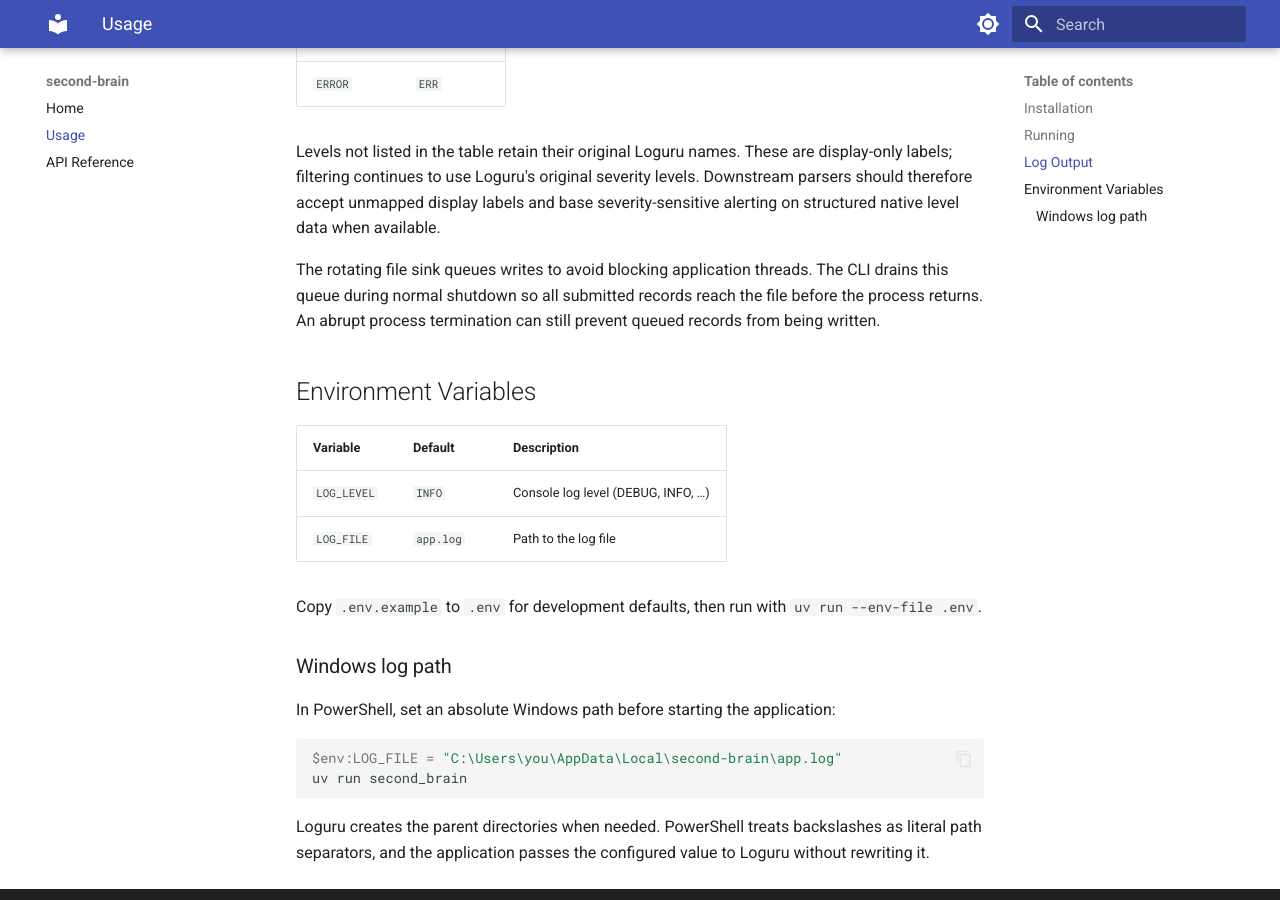
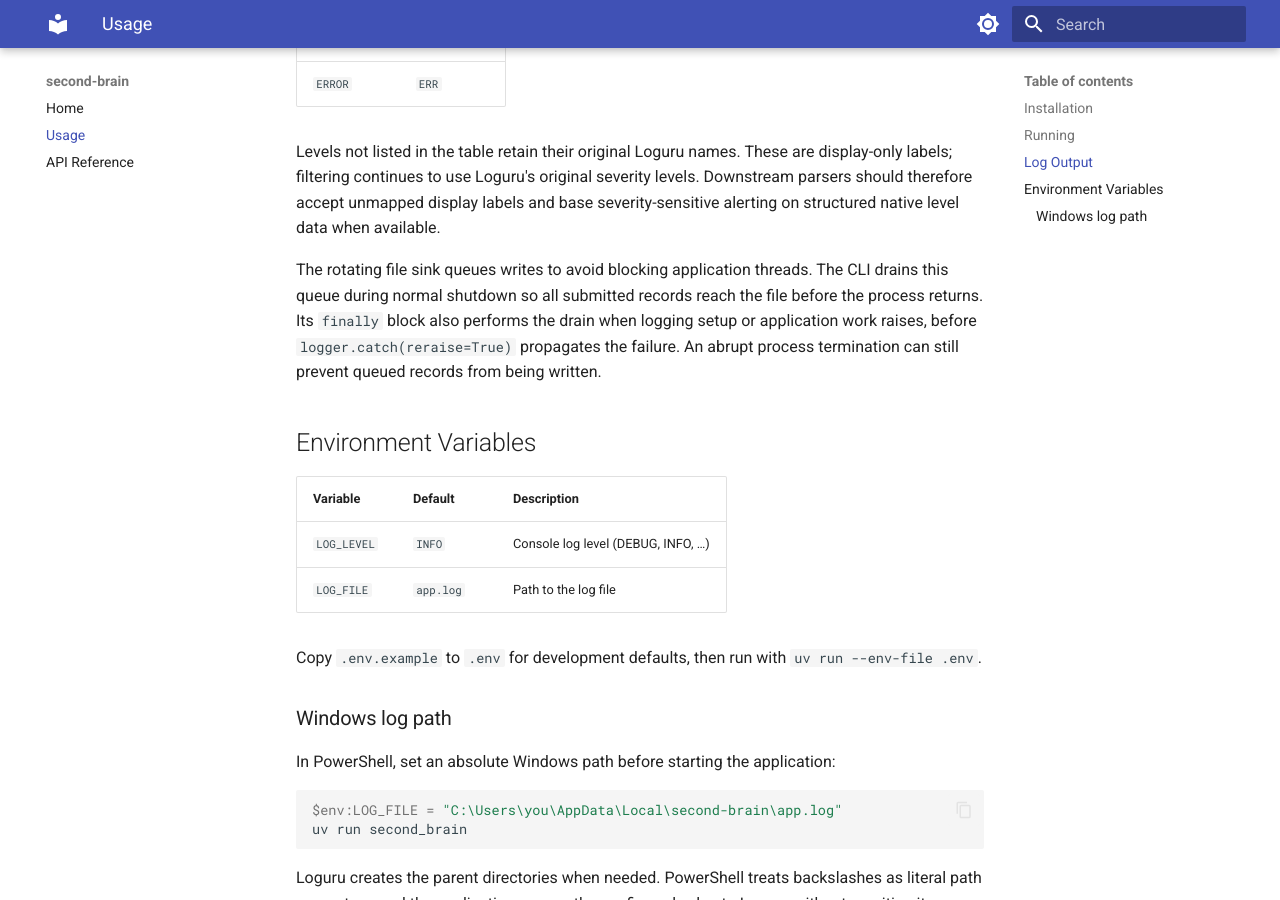
Before and after one commit to dhawangg-uw/second_brain, an MkDocs documentation site: the page built from docs/usage.md, in a window 1280 px wide and 900 px high, scrolled down 1097 px. Built offline with MkDocs 1.6.1 and Material for MkDocs 9.7.7, drawn with Linux system fonts in a browser that asks for light colours.

Commit message:
Verify log drain on CLI exceptions

```diff
--- a/docs/usage.md
+++ b/docs/usage.md
@@ -53,8 +53,10 @@ base severity-sensitive alerting on structured native level data when available.
 
 The rotating file sink queues writes to avoid blocking application threads.
 The CLI drains this queue during normal shutdown so all submitted records reach
-the file before the process returns. An abrupt process termination can still
-prevent queued records from being written.
+the file before the process returns. Its `finally` block also performs the drain
+when logging setup or application work raises, before `logger.catch(reraise=True)`
+propagates the failure. An abrupt process termination can still prevent queued
+records from being written.
 
 ## Environment Variables
 
```
Also changed, not shown: 1 other file.
